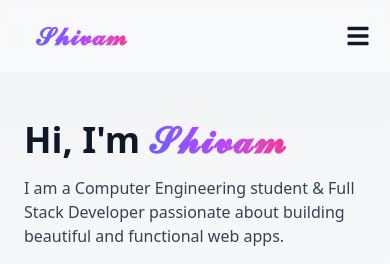
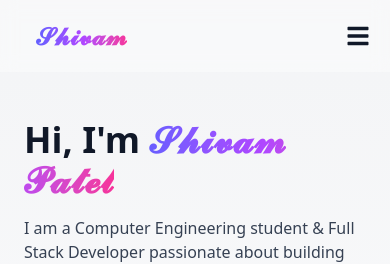
Before and after one commit to shivamp7428/Shivam-Patel, a React (Vite) app: page / in a window 390 px wide. Shown: the top 264 px of the page. Built offline with nearby package versions, Linux system fonts and the light colour scheme.

Commit message:
Updated new version

```diff
--- a/src/Pages/Home.jsx
+++ b/src/Pages/Home.jsx
@@ -18,7 +18,7 @@ const Home = () => {
         >
           Hi, I&apos;m
           <span className="bg-gradient-to-r from-indigo-500 via-purple-500 to-pink-500 bg-clip-text text-transparent">
-          <a href="https://shivam-patel-zy5a.vercel.app/"> 𝓢𝓱𝓲𝓿𝓪𝓶 <span className="hidden md:inline">𝓟𝓪𝓽𝓮𝓵</span></a>
+          <a href="https://shivam-patel-zy5a.vercel.app/"> 𝓢𝓱𝓲𝓿𝓪𝓶 𝓟𝓪𝓽𝓮𝓵</a>
 
           </span>
         </motion.h1>
```
